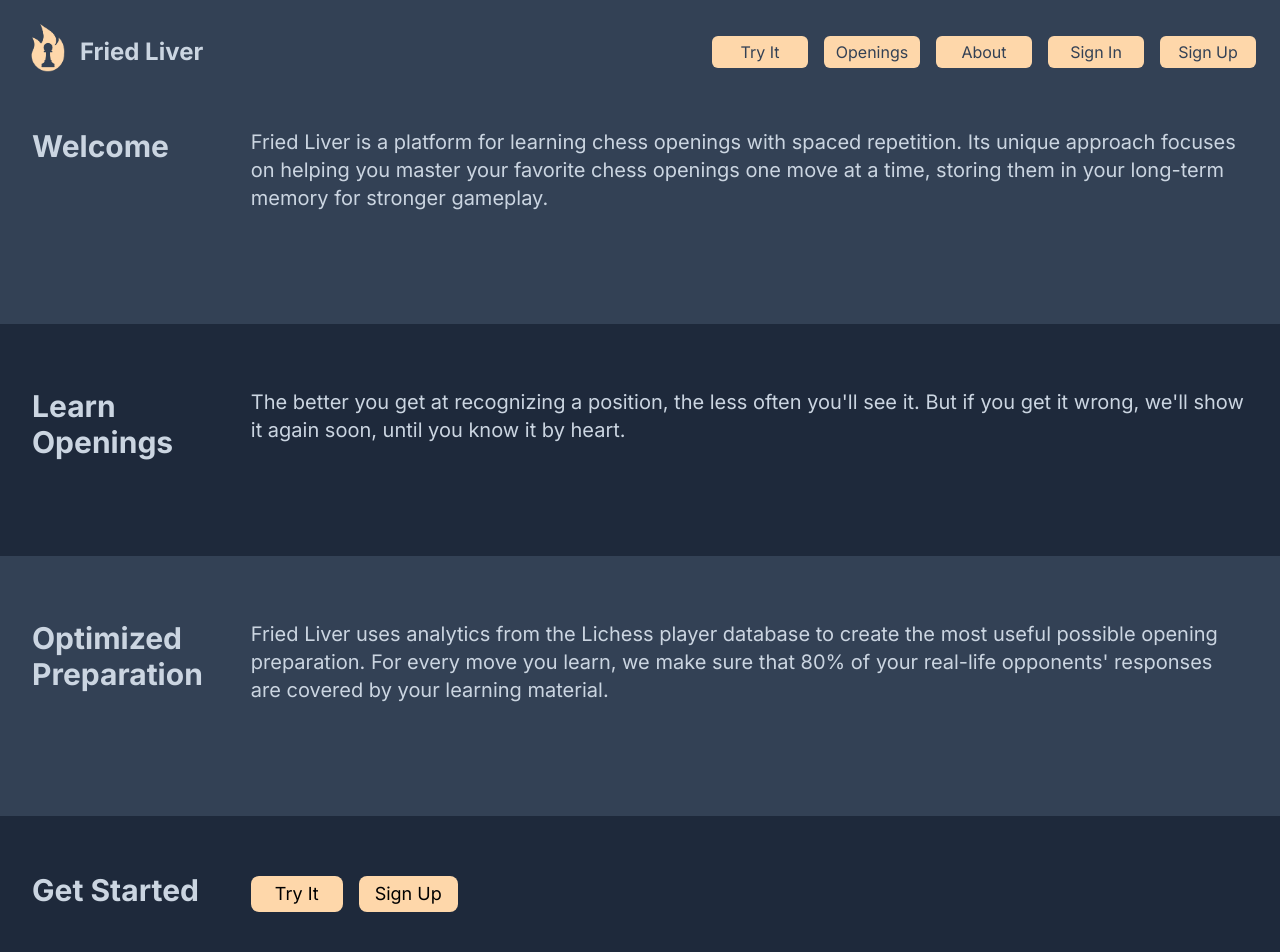
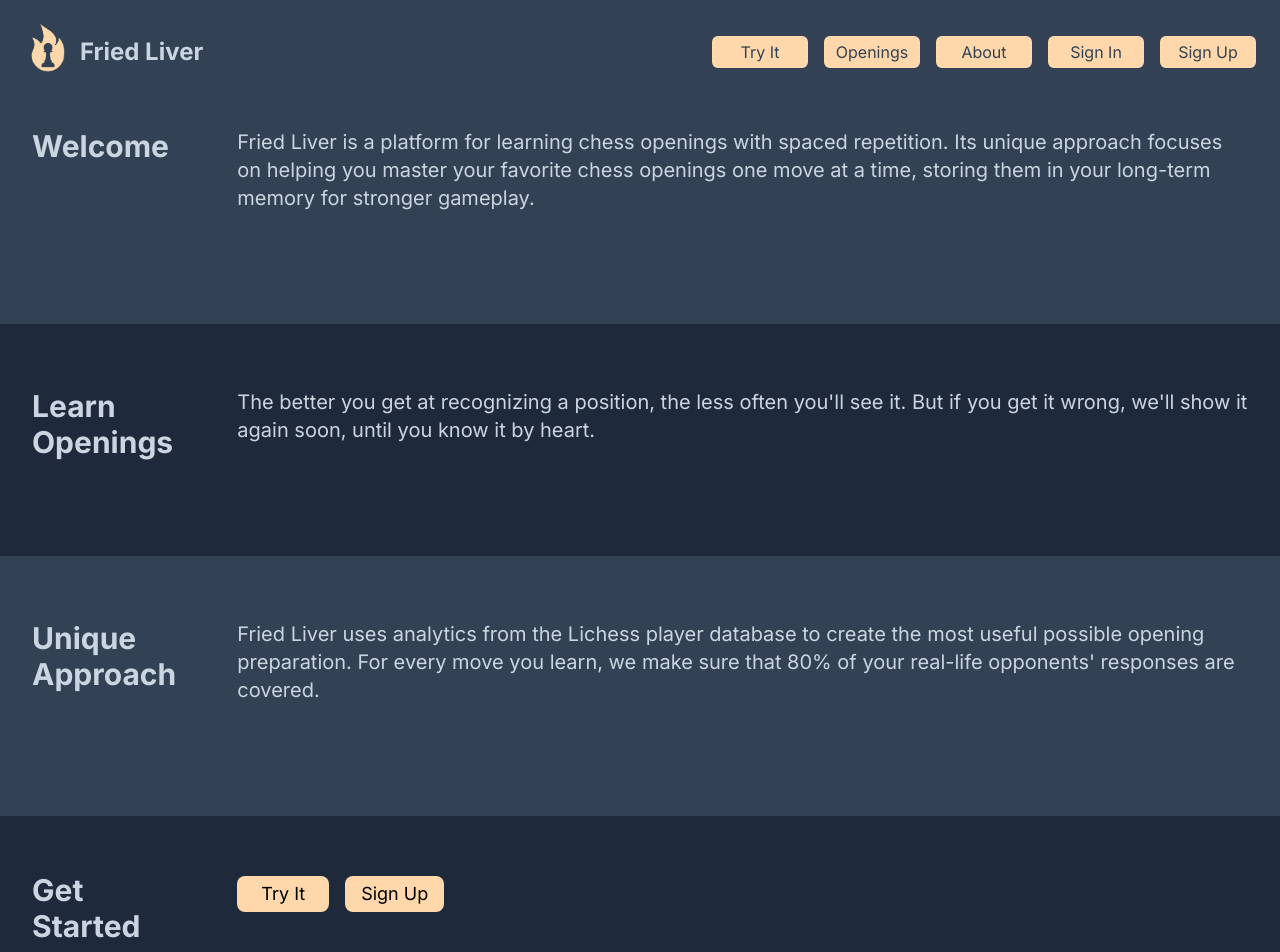
Before and after one commit to jackvandeleuv/memorize_openings, a Next.js app: page / in a window 1280 px wide. Shown: the top 952 px of the page. Built offline with nearby package versions, Linux system fonts and the light colour scheme; no server answers.

Commit message:
chore: updated text descriptions

```diff
--- a/app/about/page.tsx
+++ b/app/about/page.tsx
@@ -10,7 +10,7 @@
 			</div>
 			<div>
 				<p className="px-6 pb-10 sm:pb-28 sm:pr-8 sm:pt-8 text-base sm:text-lg lg:text-xl">
-					Fried Liver is an application designed to help users improve their chess skills. It teaches chess openings through spaced repetition, which is a well-studied and effective method for memorization. Fried Liver uses Anki&apos;s implementation of the SuperMemo 2 spaced-repetition algorithm. Learn more about <a href='https://faqs.ankiweb.net/what-spaced-repetition-algorithm.html' className='underline hover:text-slate-200'>the original algorithm.</a>
+					Fried Liver is an application designed to help you improve your knowledge of chess openings. Achieves this through spaced repetition, which is a well-studied and effective method for memorization. Fried Liver uses a lightly modified version of Anki&apos;s implementation of the SuperMemo 2 spaced-repetition algorithm. Learn more about <a href='https://faqs.ankiweb.net/what-spaced-repetition-algorithm.html' className='underline hover:text-slate-200'>the original algorithm.</a>
 				</p>
 			</div>
 			<div className="px-6 pb-2 pt-8 sm:pt-16 sm:pl-8 bg-slate-700">
@@ -20,9 +20,9 @@
 				<p className="px-6 pb-10 sm:pb-28 sm:pr-8 text-base sm:text-lg lg:text-xl">
 						The challenge with most traditional methods of learning opening theory is that the positions you study will rarely be seen in an actual game. For example, if the position you are studying occurs at move 10, then to reach that position requires both you and your opponent to each make five specific moves. For most chess players, this won&apos;t be a reality. Even if you are well-prepared, chances are your opponent won&apos;t be.
 						<br /><br />
-						Fried Liver addresses this issue by using data from Lichess to find the moves you are most likely to encounter. The current set of opening decks each offer 80% coverage, meaning that for any given move you practice, you&apos;ll also be learning enough variations to cover 80% of the most popular ways for your opponents to respond. Currently, this is calibrated to 1600-level Lichess players, although future versions will offer more options for hypothetical opponent strength.
+						Fried Liver addresses this issue by using data from Lichess to find the moves you are most likely to encounter. The current set of opening decks each offer around 80% coverage, meaning that for any given move you practice, you&apos;ll also be learning enough variations to cover 80% of the most popular ways for your opponents to respond. Currently, this is calibrated to 1600-level Lichess players, although future versions will offer more options for hypothetical opponent strength.
 						<br /><br />
-						If you wanted to learn every possible response by your opponent, you would have to memorize a few million positions for every opening. By focusing on 80% coverage, we cut that number down dramatically to a few thousand (or hundred in many cases).
+						Why not learn everything? Unfortunately, if you wanted to learn every possible response by your opponent, you would have to memorize a few million positions for every opening. By focusing on 80% coverage, we cut that number down dramatically to a few thousand or hundred.
 						<br /><br />
 						The downside is that the likelihood of your opponent making a move you haven&apos;t studied increases as the game goes on. If, on the third move, your opponent has a 80% chance of making a familiar move, then in 20% of games your opponent will surprise you. Let&apos;s say that for each of these moves by your opponent, you learn a response. Now, your opponent moves again (move 5), and the probability you are still within your opening preparation drops to 64% (0.8 * 0.8). By move 13, only 25% of your opponents moves will be familiar to you. However, that is still ten moves where you are making perfect moves, and your opponent can blunder!
 				</p>
--- a/app/openings/page.tsx
+++ b/app/openings/page.tsx
@@ -399,7 +399,7 @@
                     <h2 className="text-3xl font-bold">{"Closed Game (Black)"}</h2>
                 </div>
                 <div className="mb-6 sm:pt-4 sm:pr-8 px-4 sm:px-6 pb-10 sm:pb-28 text-base sm:text-lg lg:text-xl">
-                    {"This deck unleashes stockfish on d4 openings from black's perspective. It offers traditional, symmetric play, which allows for solid development early in the game."}
+                    {"This deck unleashes Stockfish on d4 openings from black's perspective. It offers traditional, symmetric play, which allows for solid development early in the game."}
                     <div className="bg-gradient-to-r from-slate-800 to-slate-900 p-6 mt-4 rounded-md shadow-md">
                         <ul className="list-decimal space-y-2">
                             {[
--- a/app/page.tsx
+++ b/app/page.tsx
@@ -23,11 +23,11 @@
 				</p>
 			</div>
 			<div className="px-6 pb-2 pt-8 sm:pt-16 sm:pl-8 bg-slate-700">
-				<h2 className="text-3xl font-bold">Optimized Preparation</h2>
+				<h2 className="text-3xl font-bold">Unique Approach</h2>
 			</div>
 			<div>
 			<p className="sm:pt-16 sm:pr-8 px-6 pb-10 sm:pb-28 text-base sm:text-lg lg:text-xl">
-				{"Fried Liver uses analytics from the Lichess player database to create the most useful possible opening preparation. For every move you learn, we make sure that 80% of your real-life opponents' responses are covered by your learning material."}
+				{"Fried Liver uses analytics from the Lichess player database to create the most useful possible opening preparation. For every move you learn, we make sure that 80% of your real-life opponents' responses are covered."}
 				</p>
 			</div>
 			<div className="px-6 pb-2 pt-8 sm:pt-14 sm:pl-8 bg-slate-800">
```
